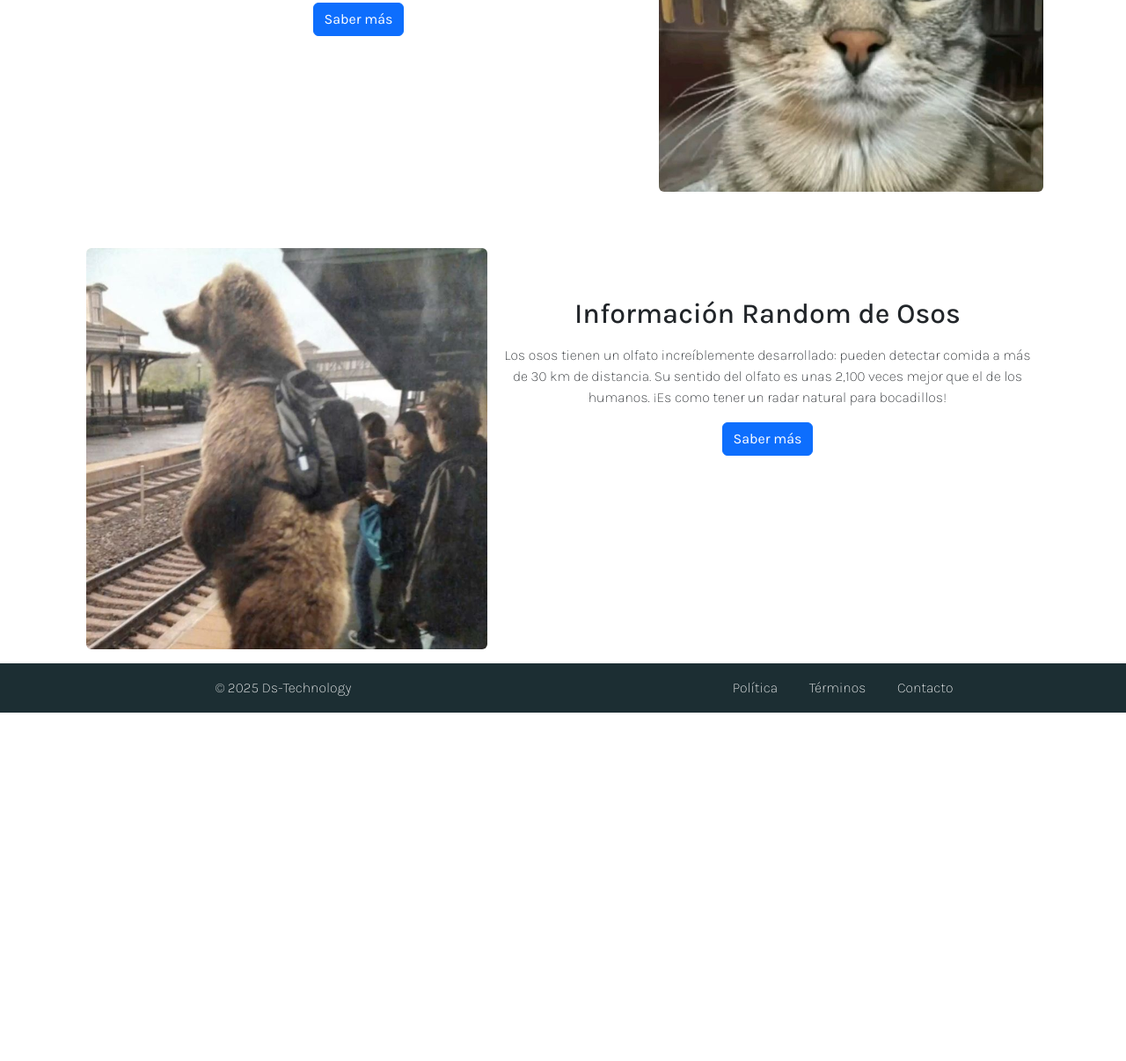
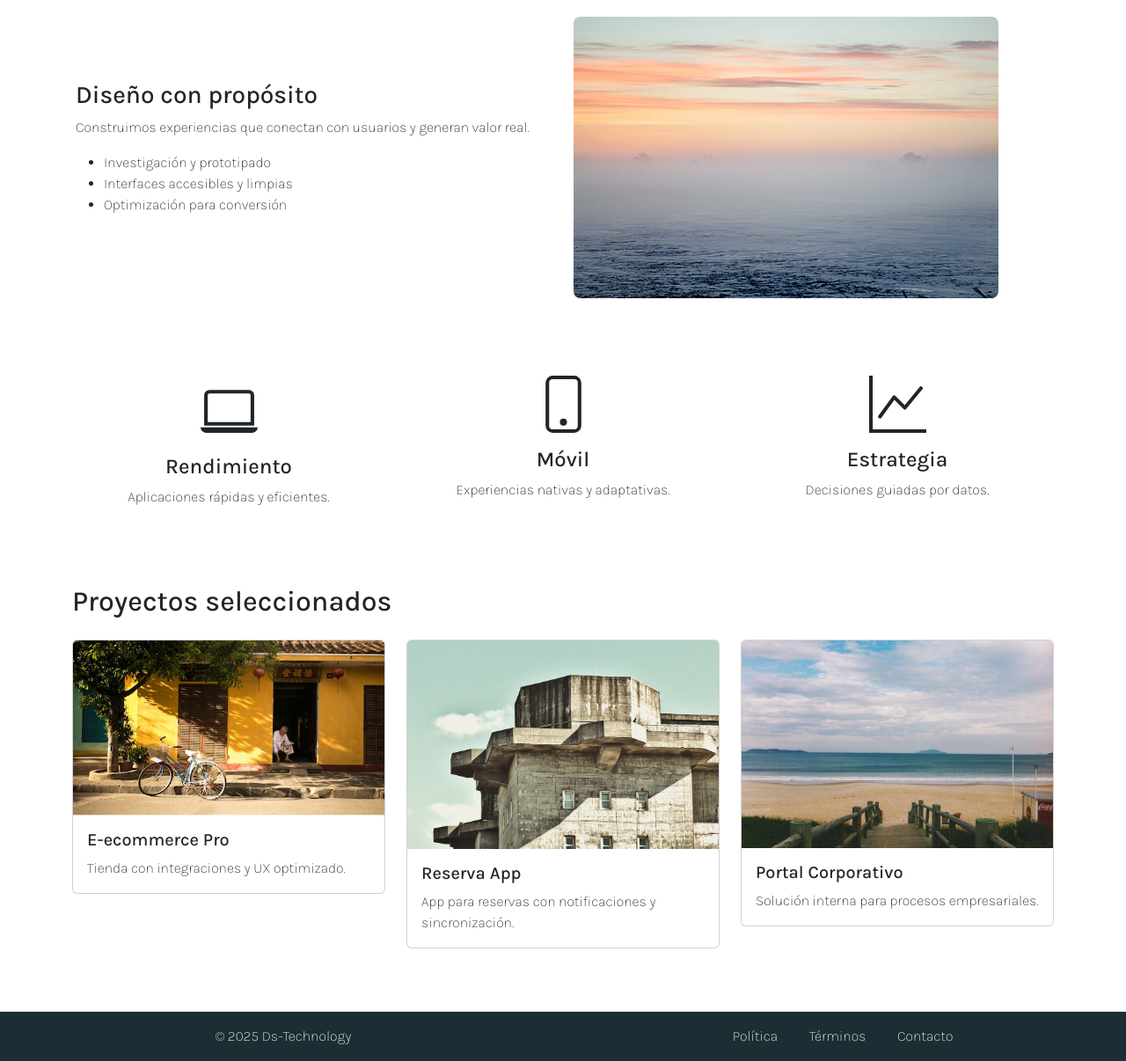
Before and after one commit to Davis26-art/Pagina_web_Ds_Technology, a plain HTML site: page index.html in a window 1280 px wide. Shown: the part 833-2039 px from the top of the page at 88% size. Before the commit the page ends 1643 px from the top, so only its background shows below. Drawn offline with nearby package versions, Linux system fonts and the light colour scheme.

Commit message:
terminacion de index y maquetado

```diff
--- a/index.html
+++ b/index.html
@@ -64,75 +64,122 @@
         </nav>
     </header>
 
-    <main class="container text-center mt-5">
-        <h1 class="mb-4">Yo avance con las demas pestañas para dejar al final el index y el cambio de colores.</h1>
-    </main>
+    <div class="container text-center mt-5">
+        <img src="IMG/img2.jpg" class="img-fluid" alt="...">
+    </div>
 
-    <div class="container mt-5">
-        <h2 class="text-center my-4">Acerca de mi primera Página Web Usando Bootstrap</h2>
+    <div class="container-md mt-5">
         <div class="row">
-            <div class="col-md-6 my-3 text-center text-black">Esta clase consistío en hacer una página web sencilla
-                usando <b>Bootstrap</b>, un sistema que
-                ayuda a diseñar sitios de forma rápida y que se adapten a cualquier pantalla. Yo use imágenes de
-                animales como un oso, una ardilla y un perro, que hacen la página más atractiva y divertida.
+            <div class="col col-6 mt-5 pt-4 px-3 align-items-center">
+                <h3>Diseño con propósito</h3>
+                <p>Construimos experiencias que conectan con usuarios y generan valor real.</p>
+                <ul>
+                    <li>Investigación y prototipado</li>
+                    <li>Interfaces accesibles y limpias</li>
+                    <li>Optimización para conversión</li>
+                </ul>
             </div>
-            <div class="col-md-6 my-2 text-center text-black">La estructura se armó con containers, filas y columnas, y
-                en las imágenes se ajustaron sus bordes con la
-                clase <b>rounded-4</b> para que se vean bien en todos los dispositivos. Hoy fue una forma fácil de
-                aprender cómo
-                funciona Bootstrap mientras se crea una página ordenada y visual pero me gustaria practicar su diseño..
+            <div class="col col-6">
+                <img src="IMG/img4.jpg" class="rounded-3" style="max-width: 700px;" alt="">
+            </div>
+        </div>
+    </div>
+
+    <div class="container-md mt-5 mb-5 pt-3 pb-4">
+        <div class="row">
+
+            <div class="col-4 mt-3">
+                <div class="card text-center border-0">
+                    <div class="text-center">
+                        <svg xmlns="http://www.w3.org/2000/svg" width="65" height="65" fill="currentColor"
+                            class="bi bi-laptop mt-3" viewBox="0 0 16 16">
+                            <path
+                                d="M13.5 3a.5.5 0 0 1 .5.5V11H2V3.5a.5.5 0 0 1 .5-.5zm-11-1A1.5 1.5 0 0 0 1 3.5V12h14V3.5A1.5 1.5 0 0 0 13.5 2zM0 12.5h16a1.5 1.5 0 0 1-1.5 1.5h-13A1.5 1.5 0 0 1 0 12.5" />
+                        </svg>
+                    </div>
+                    <div class="card-body">
+                        <h4 class="card-title">Rendimiento</h4>
+                        <p class="card-text">Aplicaciones rápidas y eficientes.</p>
+                    </div>
+                </div>
             </div>
 
-            <button type="button" class="btn btn-outline-primary mt-5">Ver más</button>
+            <div class="col-4 mt-4">
+                <div class="card text-center border-0">
+                    <div class="text-center">
+                        <svg xmlns="http://www.w3.org/2000/svg" width="65" height="65" fill="currentColor"
+                            class="bi bi-phone" viewBox="0 0 16 16">
+                            <path
+                                d="M11 1a1 1 0 0 1 1 1v12a1 1 0 0 1-1 1H5a1 1 0 0 1-1-1V2a1 1 0 0 1 1-1zM5 0a2 2 0 0 0-2 2v12a2 2 0 0 0 2 2h6a2 2 0 0 0 2-2V2a2 2 0 0 0-2-2z" />
+                            <path d="M8 14a1 1 0 1 0 0-2 1 1 0 0 0 0 2" />
+                        </svg>
+                    </div>
+
+                    <div class="card-body">
+                        <h4 class="card-title">Móvil</h4>
+                        <p class="card-text">Experiencias nativas y adaptativas.</p>
+                    </div>
+                </div>
+            </div>
+
+            <div class="col-4 mt-4">
+                <div class="card text-center border-0">
+                    <div class="text-center">
+                        <svg xmlns="http://www.w3.org/2000/svg" width="65" height="65" fill="currentColor"
+                            class="bi bi-graph-up" viewBox="0 0 16 16">
+                            <path fill-rule="evenodd"
+                                d="M0 0h1v15h15v1H0zm14.817 3.113a.5.5 0 0 1 .07.704l-4.5 5.5a.5.5 0 0 1-.74.037L7.06 6.767l-3.656 5.027a.5.5 0 0 1-.808-.588l4-5.5a.5.5 0 0 1 .758-.06l2.609 2.61 4.15-5.073a.5.5 0 0 1 .704-.07" />
+                        </svg>
+                    </div>
+                    <div class="card-body">
+                        <h4 class="card-title">Estrategia</h4>
+                        <p class="card-text">Decisiones guiadas por datos.</p>
+                    </div>
+                </div>
+            </div>
 
         </div>
     </div>
 
+    <div class="container">
+        <h2>Proyectos seleccionados</h2>
+    </div>
 
+    <div class="container-md mt-1 mb-5 pb-4">
+        <div class="row">
 
-    <div class="container mt-5">
-        <div class="row g-0">
-            <div class="col-md-7 d-flex flex-column justify-content-center align-items-center">
-                <div class="card-body text-center mt-5 pt-4 px-4">
-                    <h2 class="card-title">Información Random de Gatos</h2>
-                    <p class="card-text mt-3">Los gatos domésticos duermen entre 12 y 16 horas al día para conservar
-                        energía,
-                        ¡algunos incluso hasta 20! Aunque parezcan tranquilos, pueden saltar hasta 5 veces su altura y
-                        correr a más de 45 km/h. Son sigilosos, ágiles y siempre están atentos a su entorno.</p>
-                    <div class="text-center mt-3">
-                        <a href="" class="btn btn-primary btn-lg-4">Saber más</a>
+            <div class="col-4 mt-3">
+                <div class="card" style="max-width: 600px;">
+                    <img src="IMG/img1.jpg" class="card-img-top" alt="...">
+                    <div class="card-body">
+                        <h5 class="card-title">E-ecommerce Pro</h5>
+                        <p class="card-text">Tienda con integraciones y UX optimizado.</p>
                     </div>
                 </div>
             </div>
-            <div class="col-md-5">
-                <img src="IMG/gato.png" alt="..." class="img-fluid rounded mx-3 mt-3
-                " style="max-height: 500px; object-fit: cover;">
-            </div>
-        </div>
-    </div>
 
-    <div class="container mt-5">
-        <div class="row g-0">
-            <div class="col-md-5">
-                <img src="IMG/Oso Estudioso.png" alt="..." class="img-fluid rounded mx-3 mt-3"
-                    style="max-height: 500px; object-fit: cover;">
-            </div>
-            <div class="col-md-7 d-flex flex-column justify-content-center align-items-center">
-                <div class="card-body text-center mt-5 pt-4 px-4">
-                    <h2 class="card-title">Información Random de Osos</h2>
-                    <p class="card-text mt-3">Los osos tienen un olfato increíblemente desarrollado: pueden detectar
-                        comida a
-                        más de 30 km de distancia. Su sentido del olfato es unas 2,100 veces mejor que el de los
-                        humanos. ¡Es como tener un radar natural para bocadillos!</p>
-                    <div class="text-center mt-3">
-                        <a href="" class="btn btn-primary btn-lg-4">Saber más</a>
+            <div class="col-4 mt-3">
+                <div class="card" style="max-width: 600px;">
+                    <img src="IMG/img2.jpg" class="card-img-top" alt="...">
+                    <div class="card-body">
+                        <h5 class="card-title">Reserva App</h5>
+                        <p class="card-text">App para reservas con notificaciones y sincronización.</p>
                     </div>
                 </div>
             </div>
+
+            <div class="col-4 mt-3">
+                <div class="card" style="max-width: 600px;">
+                    <img src="IMG/img3.jpg" class="card-img-top" alt="...">
+                    <div class="card-body">
+                        <h5 class="card-title">Portal Corporativo</h5>
+                        <p class="card-text">Solución interna para procesos empresariales.</p>
+                    </div>
+                </div>
+            </div>
+
         </div>
     </div>
-
-
 
     <footer>
         <div class="container-fluid text-white text-center p-3 mt-3" style="background-color: rgb(28, 46, 51);">
```
Also changed, not shown: IMG/img4.jpg (added).
